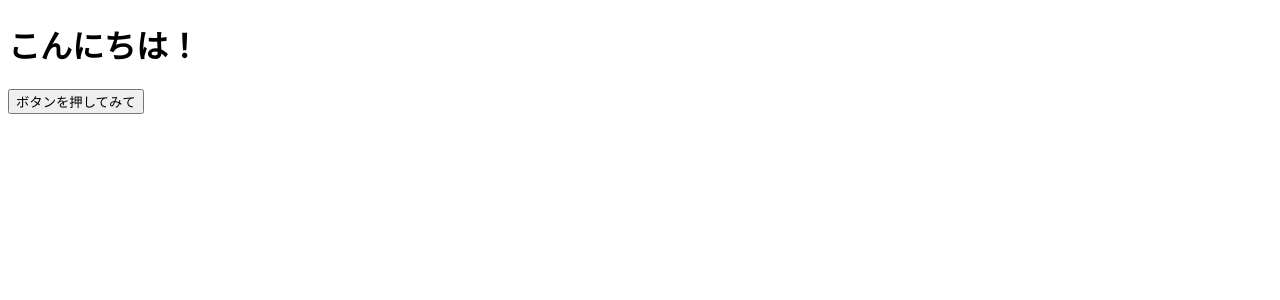
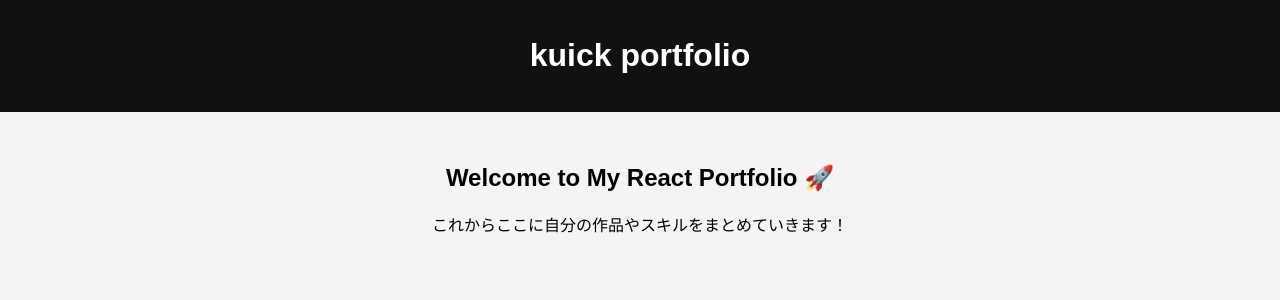
Before and after one commit to 5ad6/kuick-portfolio, a React (Vite) app: page / in a window 1280 px wide. Shown: the top 300 px of the page. Built offline with nearby package versions, Linux system fonts and the light colour scheme.

Commit message:
Update HTML structure and initial React content

```diff
--- a/src/index.html
+++ b/src/index.html
@@ -2,10 +2,33 @@
 <html lang="ja">
   <head>
     <meta charset="UTF-8" />
+    <meta name="viewport" content="width=device-width, initial-scale=1.0" />
     <title>kuick portfolio</title>
+    <style>
+      body {
+        font-family: sans-serif;
+        background-color: #f4f4f4;
+        margin: 0;
+        padding: 0;
+        text-align: center;
+      }
+      header {
+        background-color: #111;
+        color: white;
+        padding: 1rem;
+      }
+      main {
+        padding: 2rem;
+      }
+    </style>
   </head>
   <body>
-    <div id="root"></div>
+    <header>
+      <h1>kuick portfolio</h1>
+    </header>
+    <main>
+      <div id="root"></div>
+    </main>
     <script type="module" src="./index.jsx"></script>
   </body>
 </html>
--- a/src/index.jsx
+++ b/src/index.jsx
@@ -1,20 +1,15 @@
-import React, { useState } from "react";
+import React from "react";
 import { createRoot } from "react-dom/client";
 
 const App = () => {
-  const [message, setMessage] = useState("こんにちは！");
-
-  const handleClick = () => {
-    setMessage("Reactたのしい！");
-  };
-
   return (
     <div>
-      <h1>{message}</h1>
-      <button onClick={handleClick}>ボタンを押してみて</button>
+      <h2>Welcome to My React Portfolio 🚀</h2>
+      <p>これからここに自分の作品やスキルをまとめていきます！</p>
     </div>
   );
 };
 
-const root = createRoot(document.getElementById("root"));
+const container = document.getElementById("root");
+const root = createRoot(container);
 root.render(<App />);
```
Also changed, not shown: 3 other files (tests, documents, lock files or other folders).
